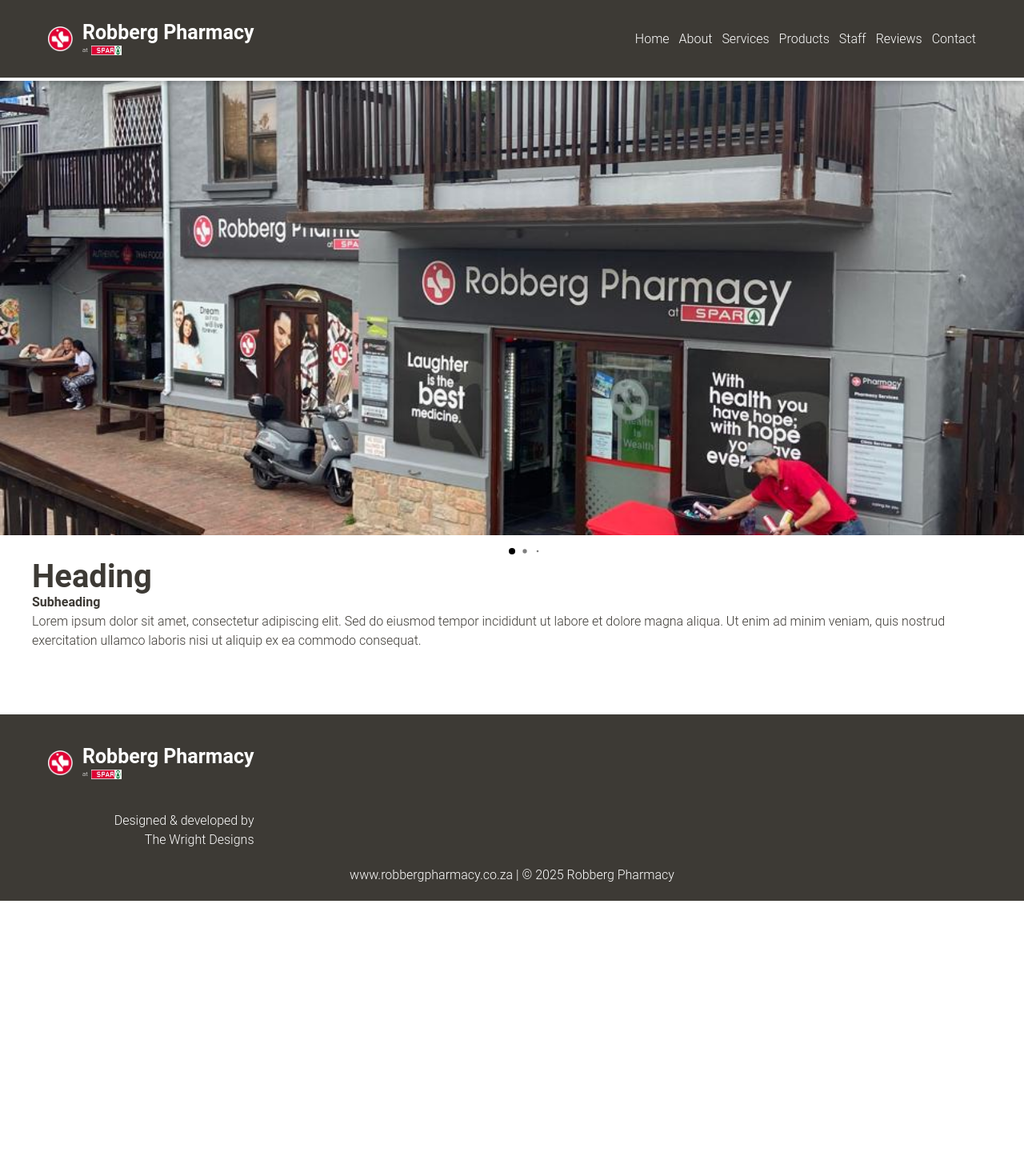
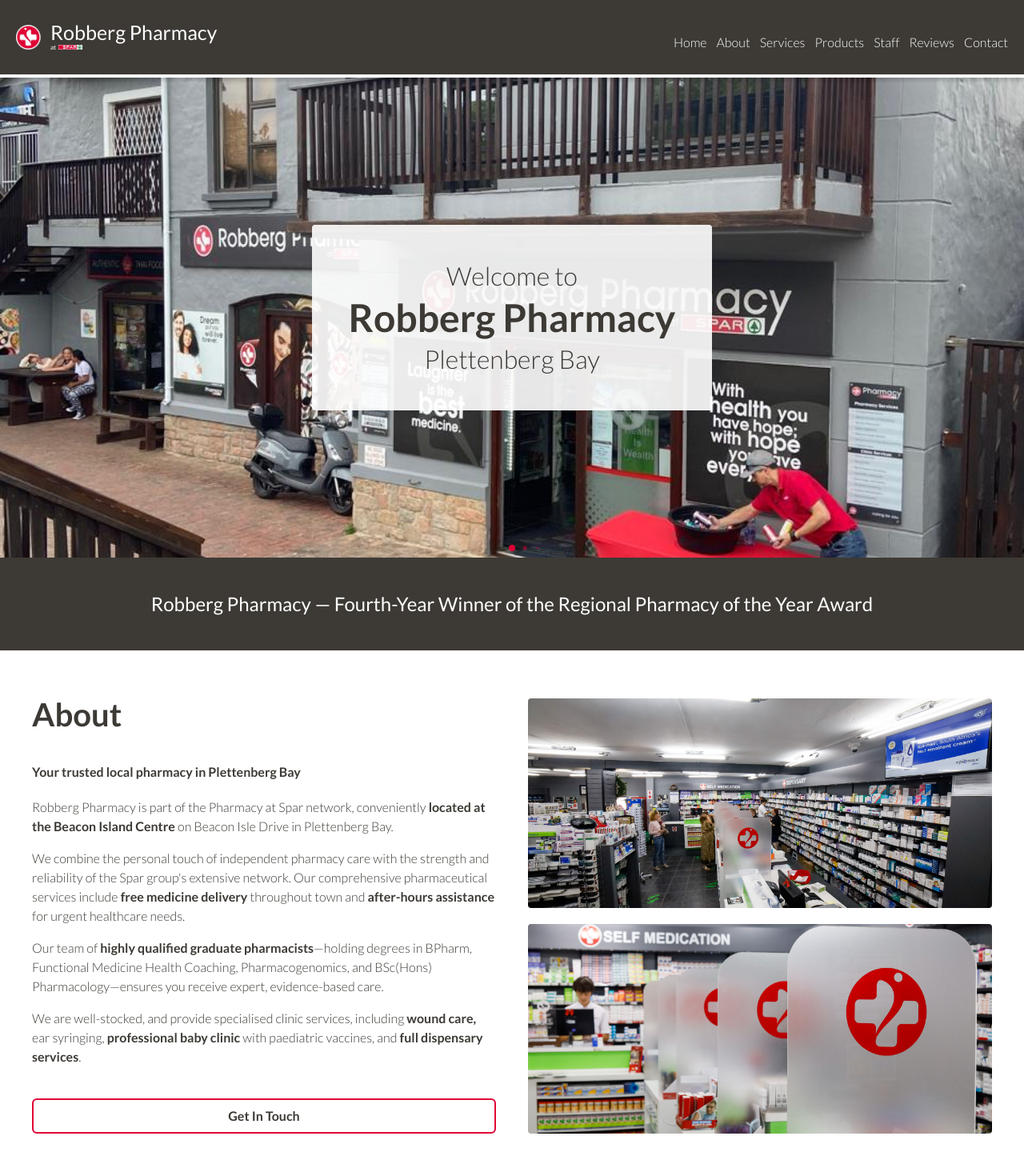
Before and after one commit to The-Wright-Designs/robberg-pharmacy, a Next.js app: page / in a window 1280 px wide. Shown: the top 1470 px of the page at 80% size. Before the commit the page ends 1126 px from the top, so only its background shows below. Built offline with nearby package versions, Linux system fonts and the light colour scheme.

Commit message:
feat: add hero, banner & about us sections

```diff
--- /dev/null
+++ b/_components/home-page/about-us.tsx
@@ -0,0 +1,87 @@
+import classNames from "classnames";
+import Image from "next/image";
+import ButtonLink from "../ui/buttons/button-link";
+
+interface Props {
+  cssClasses?: string;
+}
+
+export default function AboutUs({ cssClasses }: Props) {
+  return (
+    <section className={classNames(cssClasses)}>
+      <div className="grid gap-10 desktop:grid-cols-2">
+        <div className="flex flex-col gap-10 w-full">
+          <h2 className="text-[40px] font-semibold text-black">About</h2>
+
+          <div className="flex flex-col gap-5">
+            <p className="text-subheading text-black">
+              Your trusted local pharmacy in Plettenberg Bay
+            </p>
+
+            <div className="flex flex-col gap-4">
+              <p className="text-paragraph text-black">
+                Robberg Pharmacy is part of the Pharmacy at Spar network,
+                conveniently{" "}
+                <span className="font-bold">
+                  located at the Beacon Island Centre
+                </span>{" "}
+                on Beacon Isle Drive in Plettenberg Bay.
+              </p>
+
+              <p className="text-paragraph text-black">
+                We combine the personal touch of independent pharmacy care with
+                the strength and reliability of the Spar group&apos;s extensive
+                network. Our comprehensive pharmaceutical services include{" "}
+                <span className="font-bold">free medicine delivery</span>{" "}
+                throughout town and{" "}
+                <span className="font-bold">after-hours assistance</span> for
+                urgent healthcare needs.
+              </p>
+
+              <p className="text-paragraph text-black">
+                Our team of{" "}
+                <span className="font-bold">
+                  highly qualified graduate pharmacists
+                </span>
+                —holding degrees in BPharm, Functional Medicine Health Coaching,
+                Pharmacogenomics, and BSc(Hons) Pharmacology—ensures you receive
+                expert, evidence-based care.
+              </p>
+
+              <p className="text-paragraph text-black">
+                We are well-stocked, and provide specialised clinic services,
+                including <span className="font-bold">wound care,</span> ear
+                syringing,{" "}
+                <span className="font-bold">professional baby clinic</span> with
+                paediatric vaccines, and{" "}
+                <span className="font-bold">full dispensary services</span>.
+              </p>
+            </div>
+          </div>
+
+          <ButtonLink href="#contact">Get In Touch</ButtonLink>
+        </div>
+
+        <div className="grid gap-10 w-full h-full tablet:gap-5 tablet:grid-cols-2 desktop:grid-cols-1">
+          <div className="relative aspect-video w-full h-full rounded-[4px] overflow-hidden desktop:aspect-auto">
+            <Image
+              src="/images/about-us-1.jpg"
+              alt="Robberg Pharmacy, Plettenberg Bay"
+              fill
+              className="object-cover desktop:h-full desktop:w-full"
+            />
+          </div>
+
+          <div className="relative aspect-video w-full h-full rounded-[4px] overflow-hidden desktop:aspect-auto">
+            <Image
+              src="/images/about-us-2.jpg"
+              alt="Robberg Pharmacy, Plettenberg Bay"
+              fill
+              className="object-cover desktop:h-full desktop:w-full"
+            />
+          </div>
+        </div>
+      </div>
+    </section>
+  );
+}
--- /dev/null
+++ b/_components/home-page/award-banner.tsx
@@ -0,0 +1,21 @@
+import classNames from "classnames";
+
+interface Props {
+  cssClasses?: string;
+}
+
+export default function AwardBanner({ cssClasses }: Props) {
+  return (
+    <section
+      className={classNames(
+        "bg-black p-10 flex items-center justify-center max-w-[1280px] mx-auto",
+        cssClasses
+      )}
+    >
+      <p className="text-white text-center text-[24px] font-medium">
+        Robberg Pharmacy &mdash; Fourth-Year Winner of the Regional Pharmacy of
+        the Year Award
+      </p>
+    </section>
+  );
+}
--- a/_components/home-page/hero/hero-slider.tsx
+++ b/_components/home-page/hero/hero-slider.tsx
@@ -31,10 +31,10 @@
       loop
     >
       {data.map((slide, index) => (
-        <SwiperSlide key={index} className="pb-8">
+        <SwiperSlide key={index}>
           <Image
             src={slide}
-            alt={`Clone Kings - Image ${index + 1}`}
+            alt={`Robberg Pharmacy - Image ${index + 1}`}
             className="w-full h-full object-cover"
             width={1280}
             height={600}
@@ -43,6 +43,13 @@
           />
         </SwiperSlide>
       ))}
+      <div className="absolute top-1/2 left-1/2 -translate-x-1/2 -translate-y-1/2 bg-white/90 rounded flex w-[85vw] max-w-[500px] flex-col gap-1 items-center p-5 text-center z-10 tablet:p-10">
+        <p className="text-paragraph text-[32px]">Welcome to</p>
+        <p className="text-heading font-semibold text-[48px]">
+          Robberg Pharmacy
+        </p>
+        <p className="text-paragraph text-[32px]">Plettenberg Bay</p>
+      </div>
     </Swiper>
   );
 };
--- a/_components/navigation/desktop/header-desktop.tsx
+++ b/_components/navigation/desktop/header-desktop.tsx
@@ -9,17 +9,16 @@
 
 const HeaderDesktop = ({ cssClasses }: DesktopHeaderProps) => {
   return (
-    <div className={classNames("bg-black py-7 px-[60px] border-white border-b-4 shadow-[0px_4px_4px_rgba(0,0,0,0.15)]", cssClasses)}>
-      <div className="flex items-center justify-between">
+    <div className={classNames(cssClasses)}>
+      <div className="flex items-end justify-between">
         <Link href="/" className="hover:opacity-90">
           <Logo />
         </Link>
-
-        <nav className="flex gap-3 items-end">
+        <nav className="flex gap-3">
           {navData.map((item) => (
             <Link
               key={item.title}
-              className="text-white text-base font-light desktop:hover:text-blue"
+              className="text-white text-base font-light hover:text-white/80"
               href={item.url}
             >
               {item.title}
--- a/_components/navigation/footer.tsx
+++ b/_components/navigation/footer.tsx
@@ -7,6 +7,20 @@
     <footer className="bg-black w-full mt-20">
       <div className="px-5 pt-10 pb-5 flex flex-col gap-5 desktop:max-w-[1280px] desktop:mx-auto desktop:px-[60px] desktop:pt-10 desktop:pb-5">
         <div className="flex flex-col gap-10 items-center desktop:flex-row desktop:justify-between desktop:items-start desktop:gap-0">
+          <div className="hidden desktop:flex flex-col gap-3">
+            <p className="text-subheading text-white">Navigation</p>
+            <nav className="flex flex-col gap-0.5 items-center desktop:items-start">
+              {navData.map((item) => (
+                <Link
+                  key={item.title}
+                  href={item.url}
+                  className="text-paragraph text-white hover:text-white/80"
+                >
+                  {item.title}
+                </Link>
+              ))}
+            </nav>
+          </div>
           <div className="flex flex-col gap-10 items-center desktop:items-end desktop:order-2">
             <Logo />
             <p className="text-paragraph text-white text-center desktop:text-right">
@@ -14,7 +28,7 @@
               <br />
               <Link
                 href="https://thewrightdesigns.co.za"
-                className="text-white transition-opacity duration-300 desktop:hover:opacity-80"
+                className="text-white desktop:hover:text-white/80 ease-in-out duration-300"
                 target="_blank"
                 rel="noopener noreferrer"
               >
@@ -23,8 +37,15 @@
             </p>
           </div>
         </div>
-        <p className="text-paragraph text-white text-center w-full">
-          www.robbergpharmacy.co.za | © 2025 Robberg Pharmacy
+        <p className="text-paragraph text-white flex flex-col w-full items-center tablet:justify-center tablet:flex-row tablet:gap-1">
+          © 2025 Robberg Pharmacy
+          <span className="hidden tablet:block">|</span>
+          <Link
+            href="/"
+            className="text-white desktop:hover:text-white/80 ease-in-out duration-300"
+          >
+            www.robbergpharmacy.co.za
+          </Link>
         </p>
       </div>
     </footer>
--- a/_components/navigation/header.tsx
+++ b/_components/navigation/header.tsx
@@ -3,9 +3,9 @@
 
 const Header = () => {
   return (
-    <header className="top-0 sticky bg-dark-blue z-20">
-      <HeaderDesktop cssClasses="hidden desktop:block" />
-      <HeaderMobile cssClasses="desktop:hidden border-b border-white" />
+    <header className="top-0 sticky z-20 bg-black px-5 py-7 border-b-4 border-white shadow-[0px_4px_4px_rgba(0,0,0,0.15)]">
+      <HeaderDesktop cssClasses="hidden desktop:block max-w-[1280px] mx-auto" />
+      <HeaderMobile cssClasses="desktop:hidden" />
     </header>
   );
 };
--- a/_components/ui/logo.tsx
+++ b/_components/ui/logo.tsx
@@ -10,16 +10,22 @@
     <div className={classNames("flex gap-3 items-center", cssClasses)}>
       <Image
         src="/logo/cross.png"
-        alt="Pharmacy Cross"
+        alt="Spar Pharmacy logo"
         width={31}
         height={32}
         className="shrink-0"
       />
-      <div className="flex flex-col gap-1 items-start justify-end">
+      <div>
         <h1 className="text-[25px] text-white">Robberg Pharmacy</h1>
-        <div className="flex gap-1">
-          <span className="text-[8px] text-white">at</span>
-          <Image src="/logo/spar.png" alt="SPAR" width={38} height={8} />
+        <div className="flex gap-[3px] items-center">
+          <span className="text-[8px] font-normal text-white">at</span>
+          <Image
+            src="/logo/spar.png"
+            alt="SPAR logo"
+            width={30}
+            height={8}
+            className="object-contain"
+          />
         </div>
       </div>
     </div>
--- a/_styles/button-styles.ts
+++ b/_styles/button-styles.ts
@@ -7,7 +7,7 @@
   redButton?: boolean
 ) =>
   classNames(
-    "border-2 flex text-subheading text-center px-10 py-3 justify-center ease-in-out duration-300 rounded-md",
+    "border-2 flex text-subheading text-center px-10 py-2 justify-center ease-in-out duration-300 rounded-md",
     cssClasses,
     {
       "opacity-50 cursor-not-allowed": pending || disabled,
--- a/_styles/globals.css
+++ b/_styles/globals.css
@@ -14,7 +14,7 @@
   --text-subheading: 1rem;
   --text-subheading--font-weight: 700;
   --text-heading: 2.5rem;
-  --text-heading--font-weight: 600;
+  --text-heading--font-weight: 400;
   --text-heading--line-height: 100%;
 
   --breakpoint-*: initial;
@@ -24,9 +24,9 @@
 }
 
 @layer components {
-  * {
+  body {
     @apply text-black;
-    font-family: "Roboto", Arial, sans-serif;
+    font-family: "Lato", Arial, sans-serif;
   }
 
   h1,
@@ -92,8 +92,8 @@
 /* swiper styles */
 
 :root {
-  --swiper-pagination-color: #000000;
-  --swiper-pagination-bullet-inactive-color: #000000;
+  --swiper-pagination-color: #E00034;
+  --swiper-pagination-bullet-inactive-color: #E00034;
   --swiper-pagination-bullet-inactive-opacity: 0.5;
   --swiper-pagination-bullet-size: 8px;
   --swiper-pagination-bullet-horizontal-gap: 4px;
--- a/app/page.tsx
+++ b/app/page.tsx
@@ -1,11 +1,15 @@
 import HeroComponent from "@/_components/home-page/hero/hero-component";
+import AwardBanner from "@/_components/home-page/award-banner";
+import AboutUs from "@/_components/home-page/about-us";
 import PageWrapper from "@/_lib/utils/page-wrapper";
 
 export default function HomePage() {
   return (
     <div>
       <HeroComponent />
-      <PageWrapper>
+      <AwardBanner />
+      <PageWrapper cssClasses="grid gap-15 mt-15">
+        <AboutUs />
         <h1>Heading</h1>
         <h3>Subheading</h3>
         <p>
```
Also changed, not shown: _components/navigation/mobile/header-mobile.tsx (+6 -12 lines), public/images/about-us-1.jpg (added), public/images/about-us-2.jpg (added).
